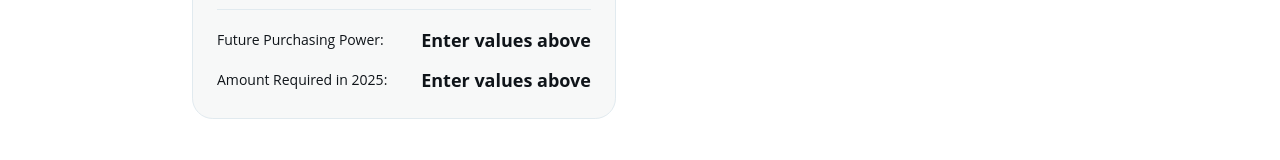
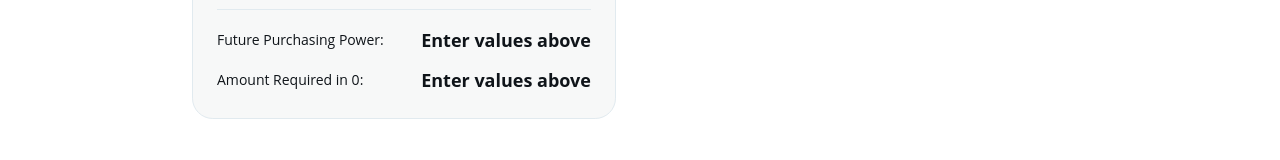
Before and after one commit to zytact/finance, a Next.js app: page /inflation in a window 1280 px wide. Shown: the part 622-782 px from the top of the page. Built offline with nearby package versions, Linux system fonts and the light colour scheme.

Commit message:
do not show calculated year

```diff
--- a/src/app/inflation/page.tsx
+++ b/src/app/inflation/page.tsx
@@ -228,8 +228,7 @@ function InflationCalculatorContent() {
 
                 <div className="flex items-center justify-between">
                   <span className="font-medium text-sm">
-                    Amount Required in{" "}
-                    {new Date().getFullYear() + parseFloat(duration || "0")}:
+                    Amount Required in {parseFloat(duration || "0")}:
                   </span>
                   <span
                     className={cn(
```
